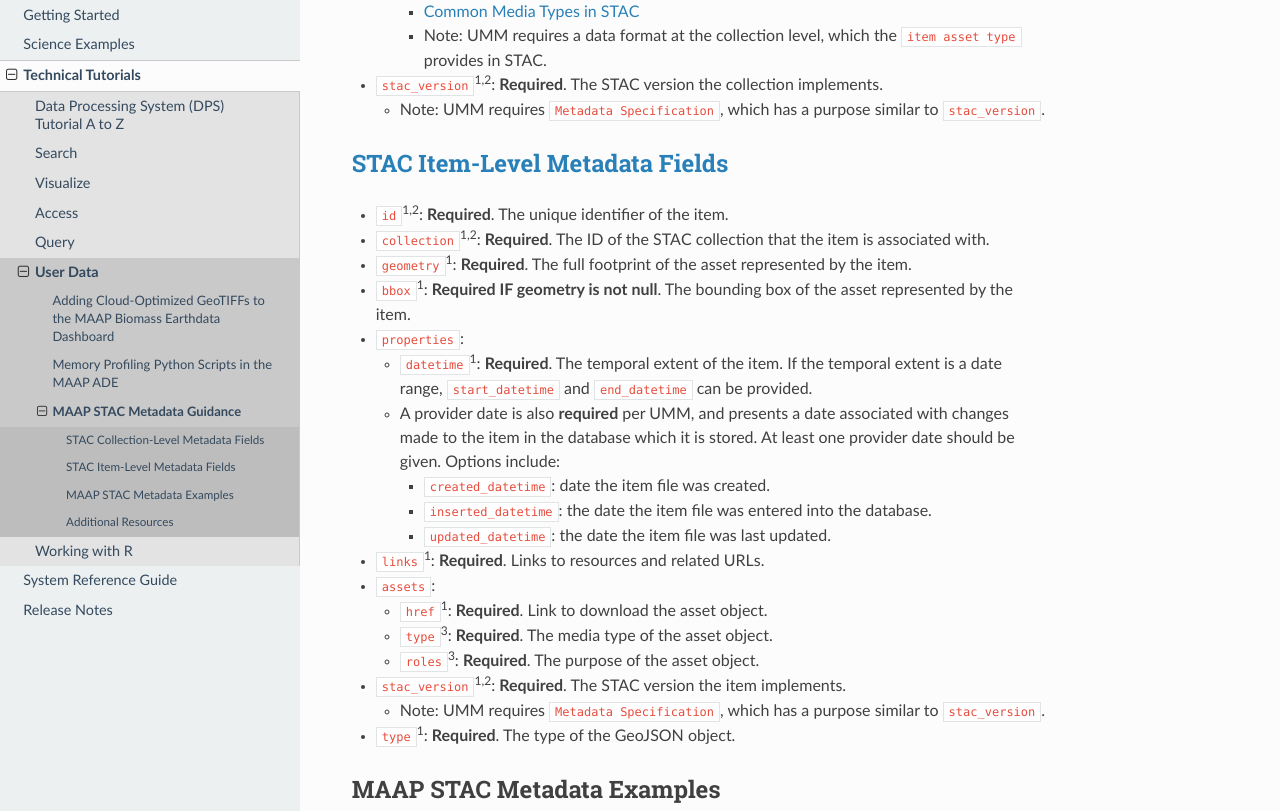
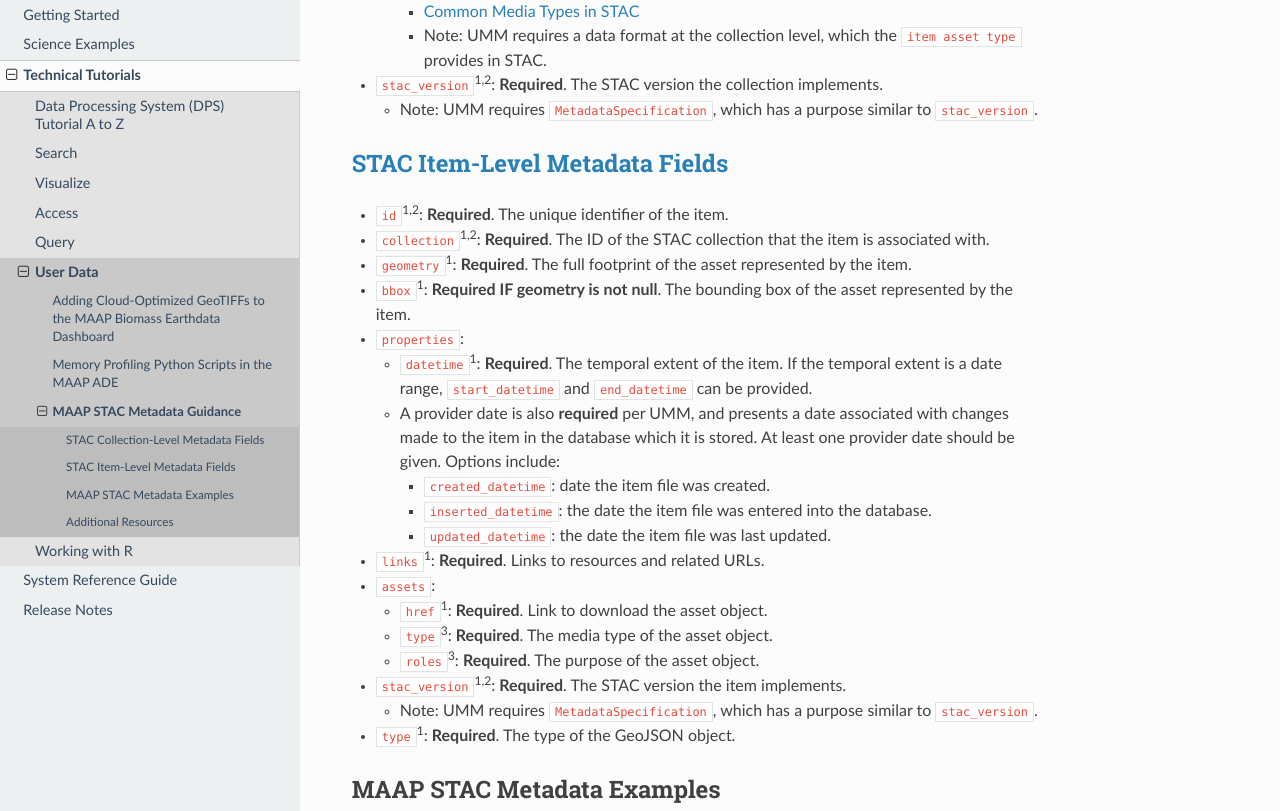
Before and after one commit to MAAP-Project/maap-documentation, a Sphinx documentation site: the page built from docs/source/technical_tutorials/user_data/stac_metadata.rst, in a window 1280 px wide and 1400 px high, scrolled down 1812 px. Shown: the part 156-967 px from the top of the window. Built offline with Sphinx 7.4.7 and the Read the Docs theme 3.1.0, drawn with Linux system fonts in a browser that asks for light colours; pages that are not in the unit, such as notebooks, are missing from menus; some of the changed text lies outside the part shown.

```diff
--- a/docs/source/technical_tutorials/user_data/stac_metadata.rst
+++ b/docs/source/technical_tutorials/user_data/stac_metadata.rst
@@ -149,7 +149,7 @@ fields.
 -  ``stac_version``:sup:`1,2`: **Required**. The STAC version the collection
    implements.
 
-   - Note: UMM requires ``Metadata Specification``, which has a purpose similar to ``stac_version``.
+   - Note: UMM requires ``MetadataSpecification``, which has a purpose similar to ``stac_version``.
 
 `STAC Item-Level Metadata Fields <https://github.com/radiantearth/stac-spec/blob/master/item-spec/item-spec.md>`__
 ----------------------------------------------------------------------------------------------------------------------
@@ -191,7 +191,7 @@ fields.
 
 -  ``stac_version``:sup:`1,2`: **Required**. The STAC version the item implements.
 
-   - Note: UMM requires ``Metadata Specification``, which has a purpose similar to ``stac_version``.
+   - Note: UMM requires ``MetadataSpecification``, which has a purpose similar to ``stac_version``.
 
 -  ``type``:sup:`1`: **Required**. The type of the GeoJSON object.
 
```
Also changed, not shown: other parts of docs/source/technical_tutorials/user_data/stac_metadata.rst (+2 -0 lines).
